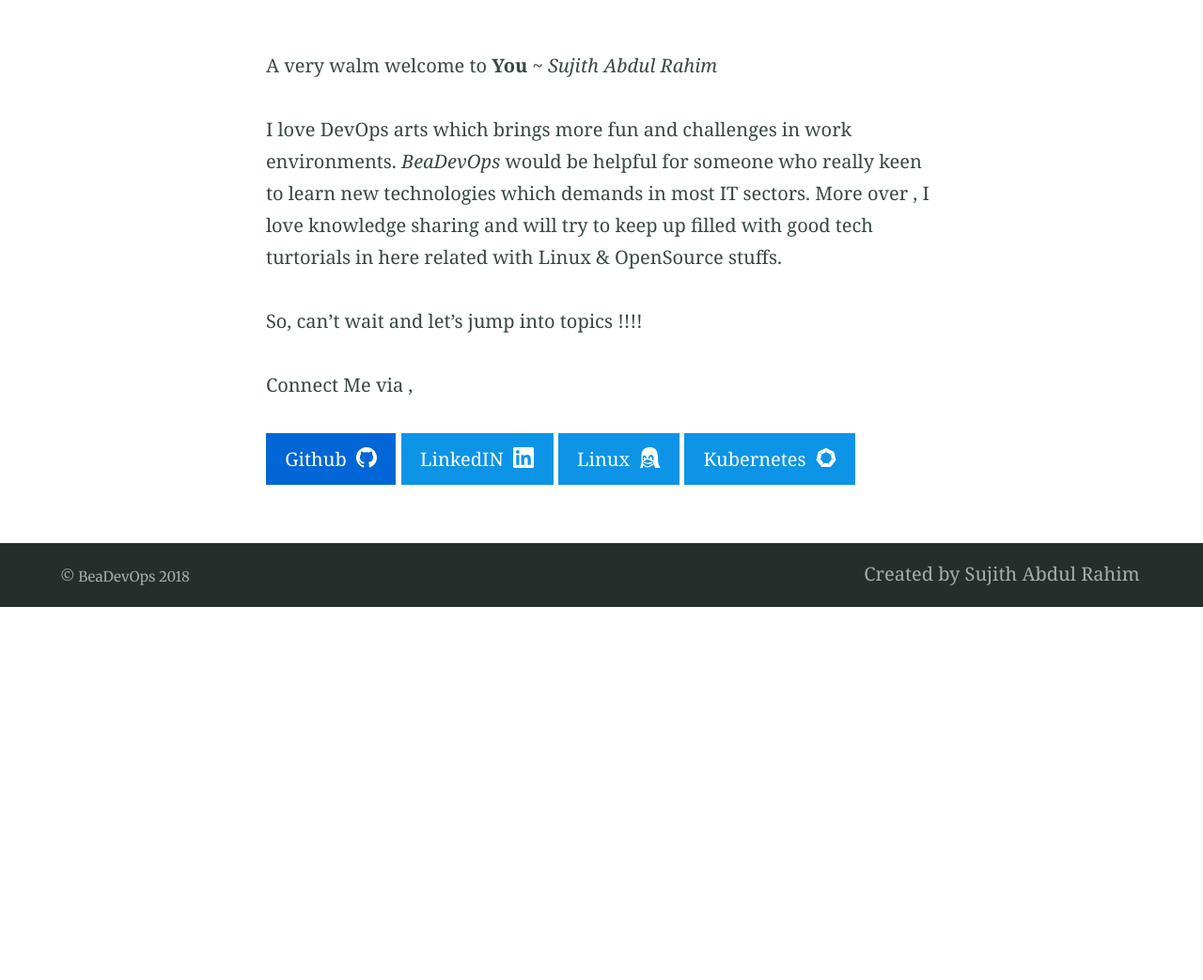
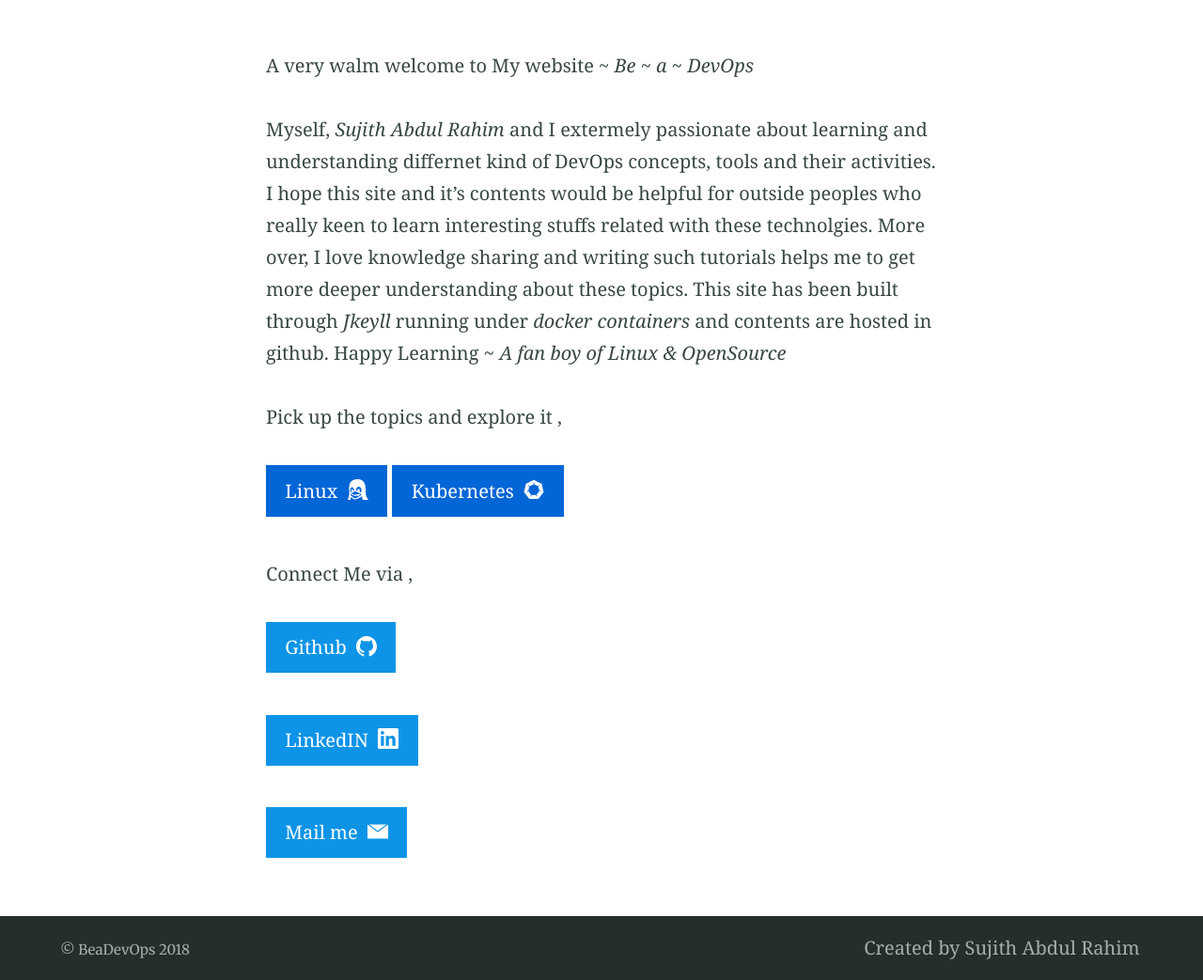
Before and after one commit to sujiar37/beadevops, a Jekyll site: the page built from index.md, in a window 1280 px wide. Shown: the part 424-1467 px from the top of the page at 94% size. Built offline with Jekyll 4.4.1, drawn with Linux system fonts in a browser that asks for light colours; our own code applies the rules of GitHub Pages for plain Markdown files; before the commit the page ends 1070 px from its top, so only the background shows below that.

Commit message:
index-updated

```diff
--- a/index.md
+++ b/index.md
@@ -7,16 +7,21 @@ feature_image: "https://images.unsplash.com/photo-1438480478735-3234e63615bb?ixl
 excerpt: "BeaDevOps would be helpful for someone who really keen to learn new tecnhnologies which demands in most IT sectors."
 ---
 
-A very walm welcome to **You** ~ *Sujith Abdul Rahim*
+A very walm welcome to My website ~ *Be* ~ *a* ~ *DevOps*
 
-I love DevOps arts which brings more fun and challenges in work environments. *BeaDevOps* would be helpful for someone who really keen to learn new technologies which demands in most IT sectors. More over , I love knowledge sharing and will try to keep up filled with good tech turtorials in here related with Linux & OpenSource stuffs.
+Myself, *Sujith Abdul Rahim* and I extermely passionate about learning and understanding differnet kind of DevOps concepts, tools and their activities. I hope this site and it's contents would be helpful for outside peoples who really keen to learn interesting stuffs related with these technolgies. More over, I love knowledge sharing and writing such tutorials helps me to get more deeper understanding about these topics. This site has been built through *Jkeyll* running under *docker containers* and contents are hosted in github. Happy Learning ~ *A fan boy of Linux & OpenSource*
 
-So, can't wait and let's jump into topics !!!!
+Pick up the topics and explore it ,
+
+{% include button.html text="Linux" icon="linux" link="https://www.beadevops.com/linux/lin_1.html" color="#0366d6" %} {% include button.html text="Kubernetes" icon="kubernetes" link="https://www.beadevops.com/linux/lin_1.html" color="#0366d6" %}
+
 
 
 Connect Me via ,
 
-{% include button.html text="Github" icon="github" link="https://github.com/sujiar37" color="#0366d6" %} {% include button.html text="LinkedIN" icon="linkedin" link="https://linkedin.com/in/sujithar37" color="#0d94e7" %} {% include button.html text="Linux" icon="linux" link="https://www.beadevops.com/linux/lin_1.html" color="#0d94e7" %} {% include button.html text="Kubernetes" icon="kubernetes" link="https://www.beadevops.com/linux/lin_1.html" color="#0d94e7" %}
+{% include button.html text="Github" icon="github" link="https://github.com/sujiar37" color="#0d94e7" %}
+{% include button.html text="LinkedIN" icon="linkedin" link="https://linkedin.com/in/sujithar37" color="#0d94e7" %}
+{% include button.html text="Mail me" icon="email" link="beadevops@gmail.com" color="#0d94e7" %}
 
 
 <!--
```
